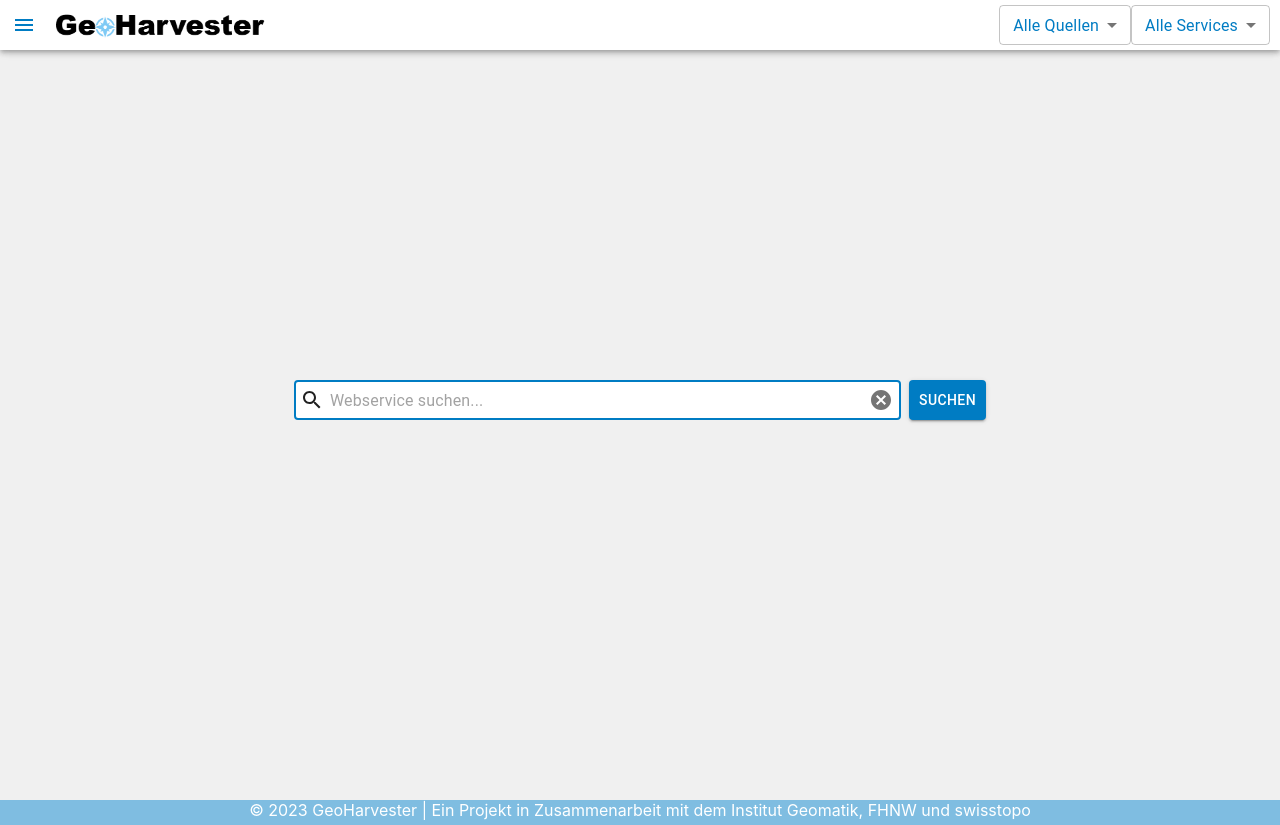
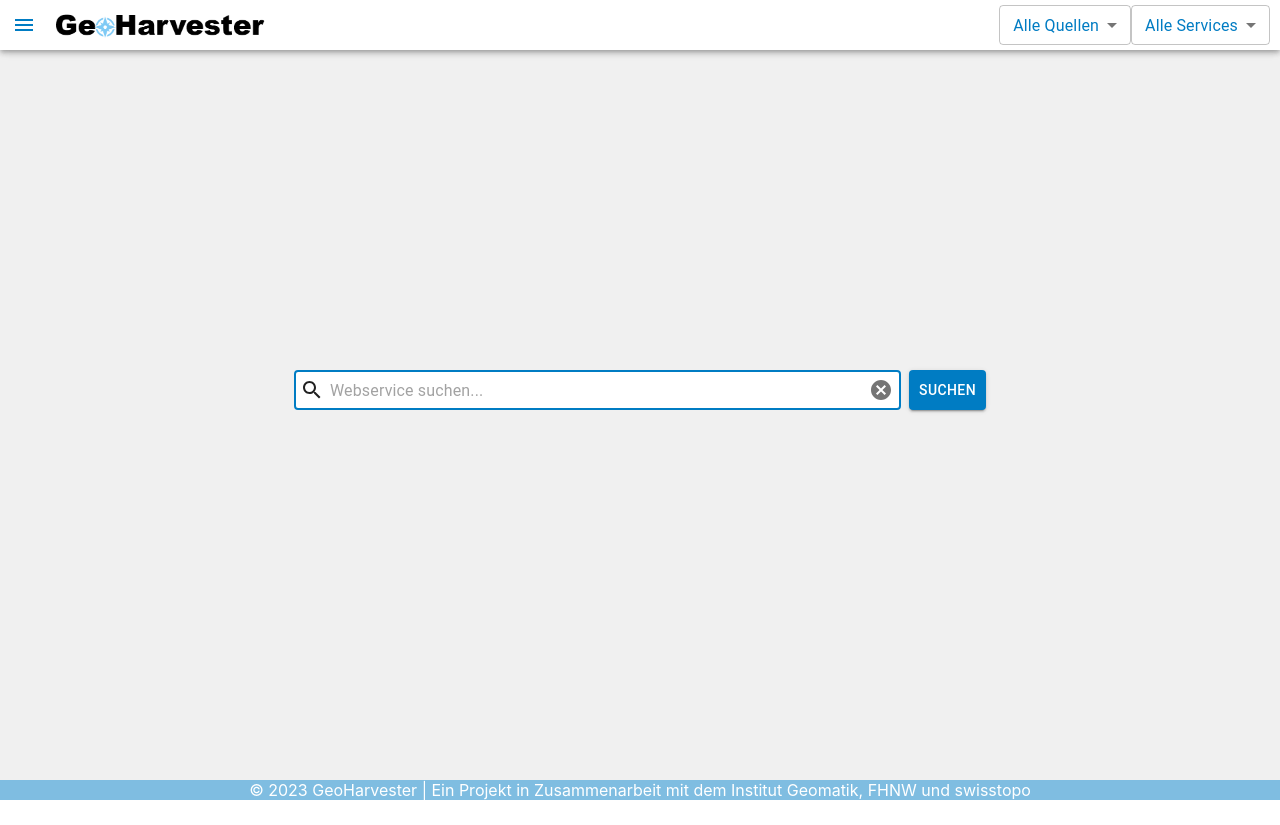
Before and after one commit to FHNW-IVGI/Geoharvester, a React (Create React App) app in the folder client/: page / in a window 1280 px wide. After the commit the page ends 800 px from the top, so only its background shows below. Built offline with nearby package versions, Linux system fonts and the light colour scheme.

Commit message:
Fix width

```diff
--- a/client/src/components/Footer.tsx
+++ b/client/src/components/Footer.tsx
@@ -7,7 +7,6 @@ export const Footer = () => {
   return (
     <Box
       sx={{
-        minHeight: "25px",
         backgroundColor: theme.palette.primary.light,
         color: theme.palette.secondary.main,
         textAlign: "center",
--- a/client/src/styles.css
+++ b/client/src/styles.css
@@ -18,12 +18,12 @@
 
 .PageWrapper {
   display: flex;
+  flex-grow: 1;
   justify-content: center;
   align-items: center;
   text-align: center;
-  min-height: 100vh;
   background-color: #f0f0f0;
-  min-width: 50vh;
+  min-width: 50vw;
 }
 
 .SearchBox {
@@ -31,8 +31,8 @@
   justify-content: center;
   align-items: center;
   min-height: 80 px;
+}
 
-}
 
 
 /* .appheader {
```
Also changed, not shown: client/public/manifest.json.
